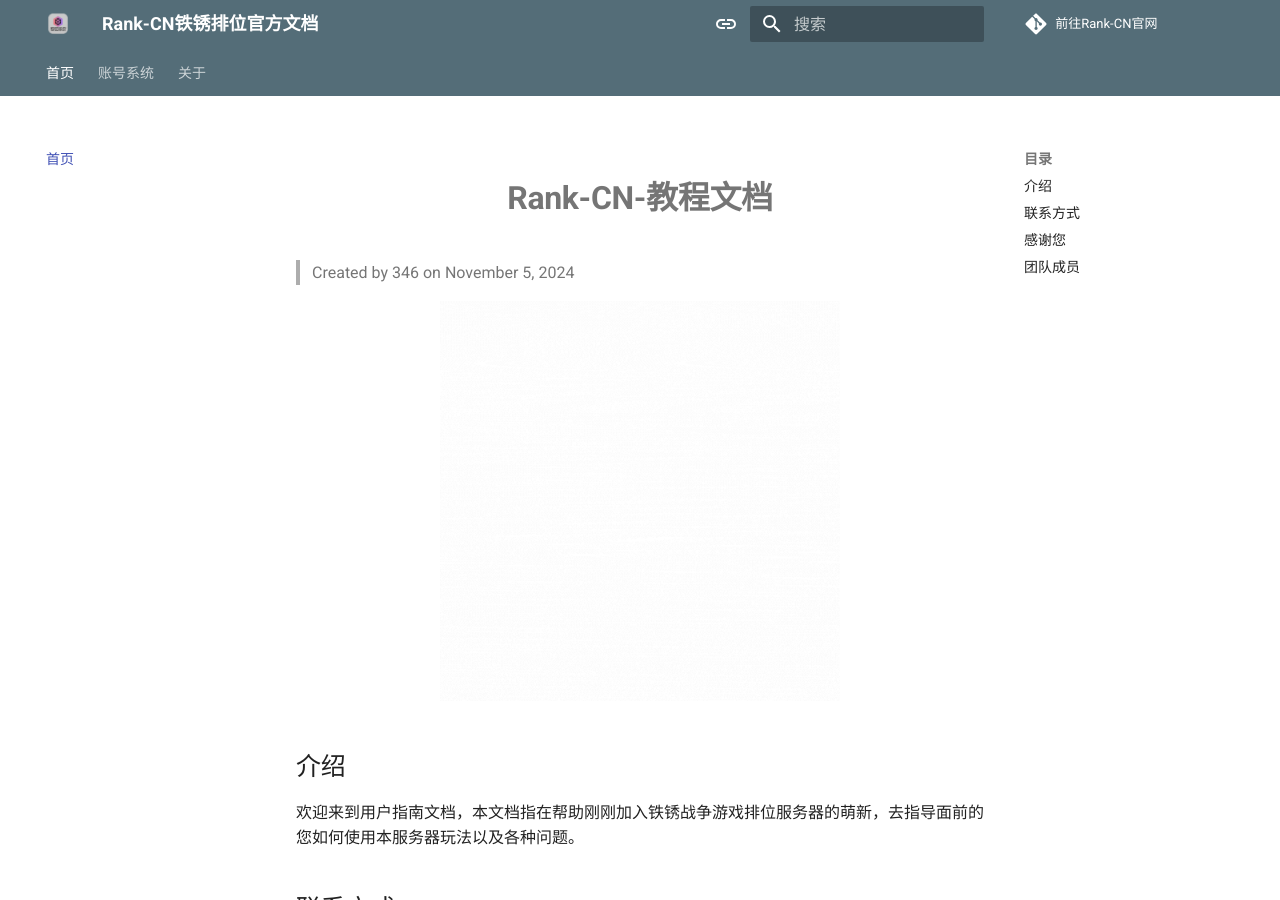
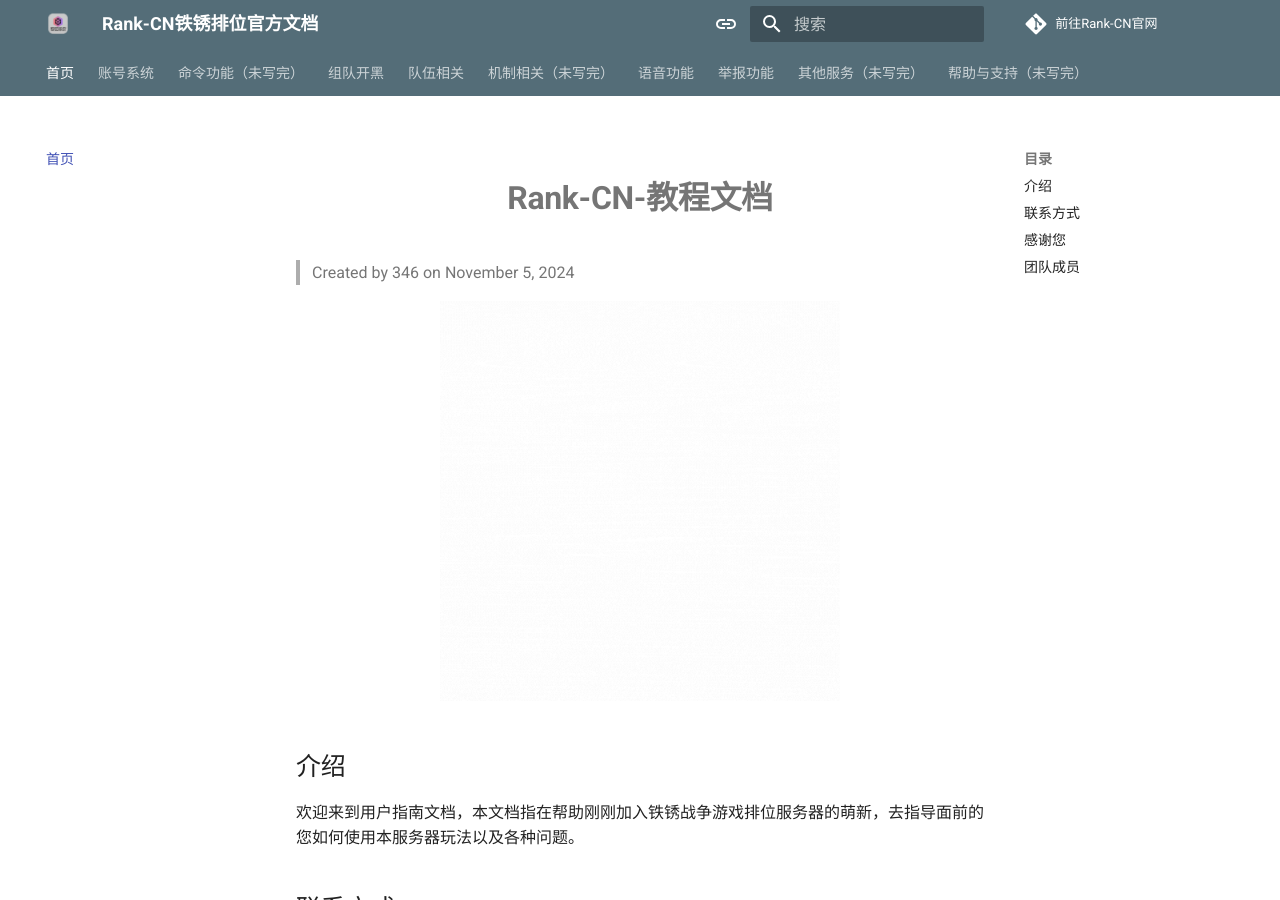
Before and after one commit to Mitpoppy/rw-rank-docs, an MkDocs documentation site: the page built from docs/index.md, in a window 1280 px wide and 900 px high. Built offline with MkDocs 1.6.1 and Material for MkDocs 9.7.7, drawn with Linux system fonts in a browser that asks for light colours.

Commit message:
更新目录

```diff
--- a/mkdocs.yml
+++ b/mkdocs.yml
@@ -75,4 +75,11 @@ repo_name: "前往Rank-CN官网"
 nav:
   - '首页': "index.md"
   - '账号系统': "account"
-  - '关于': "about.md"
+  - '命令功能（未写完）': "command"
+  - '组队开黑': "teams"
+  - '队伍相关': "account"
+  - '机制相关（未写完）': "mechanism"
+  - '语音功能': "phone"
+  - '举报功能': "report"
+  - '其他服务（未写完）': "other"
+  - '帮助与支持（未写完）': "about.md"
```
